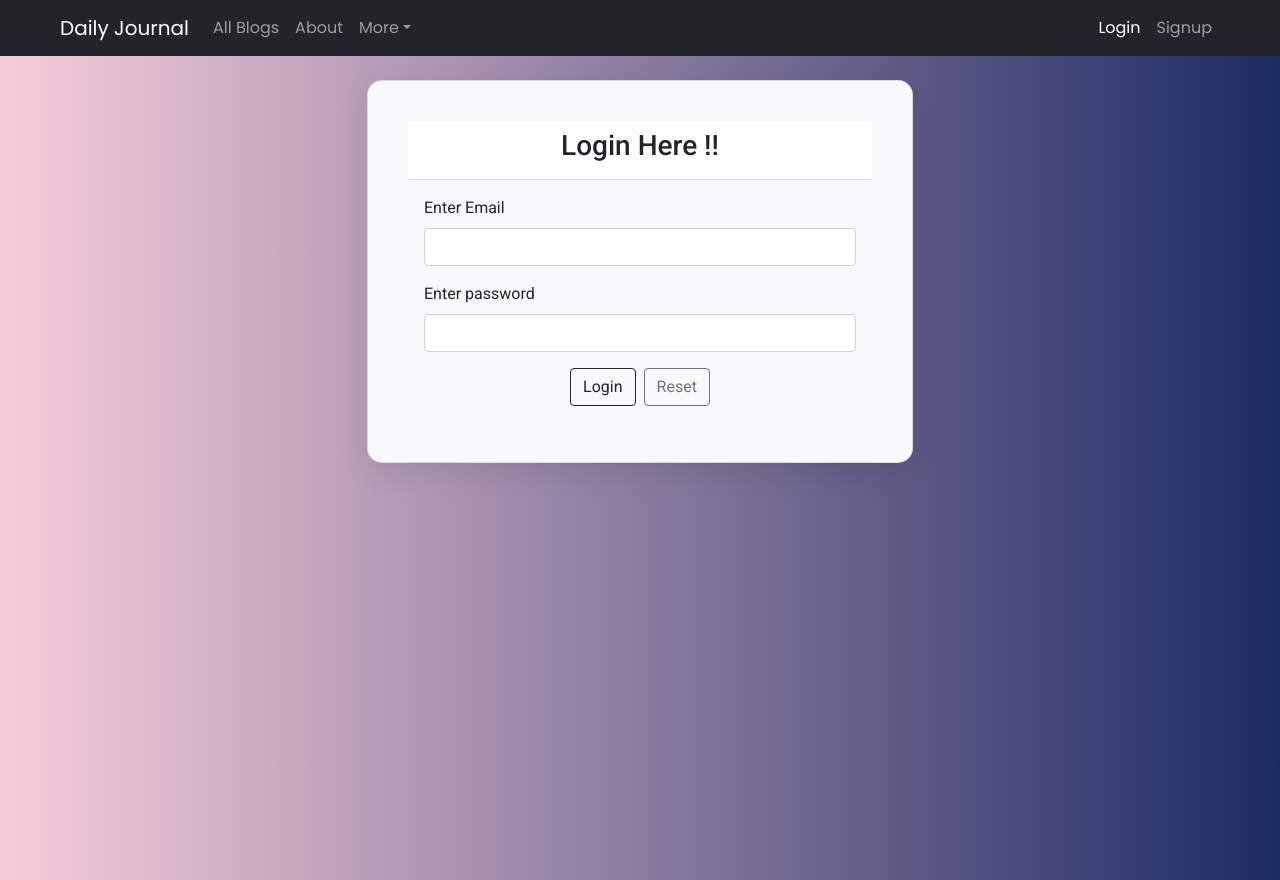
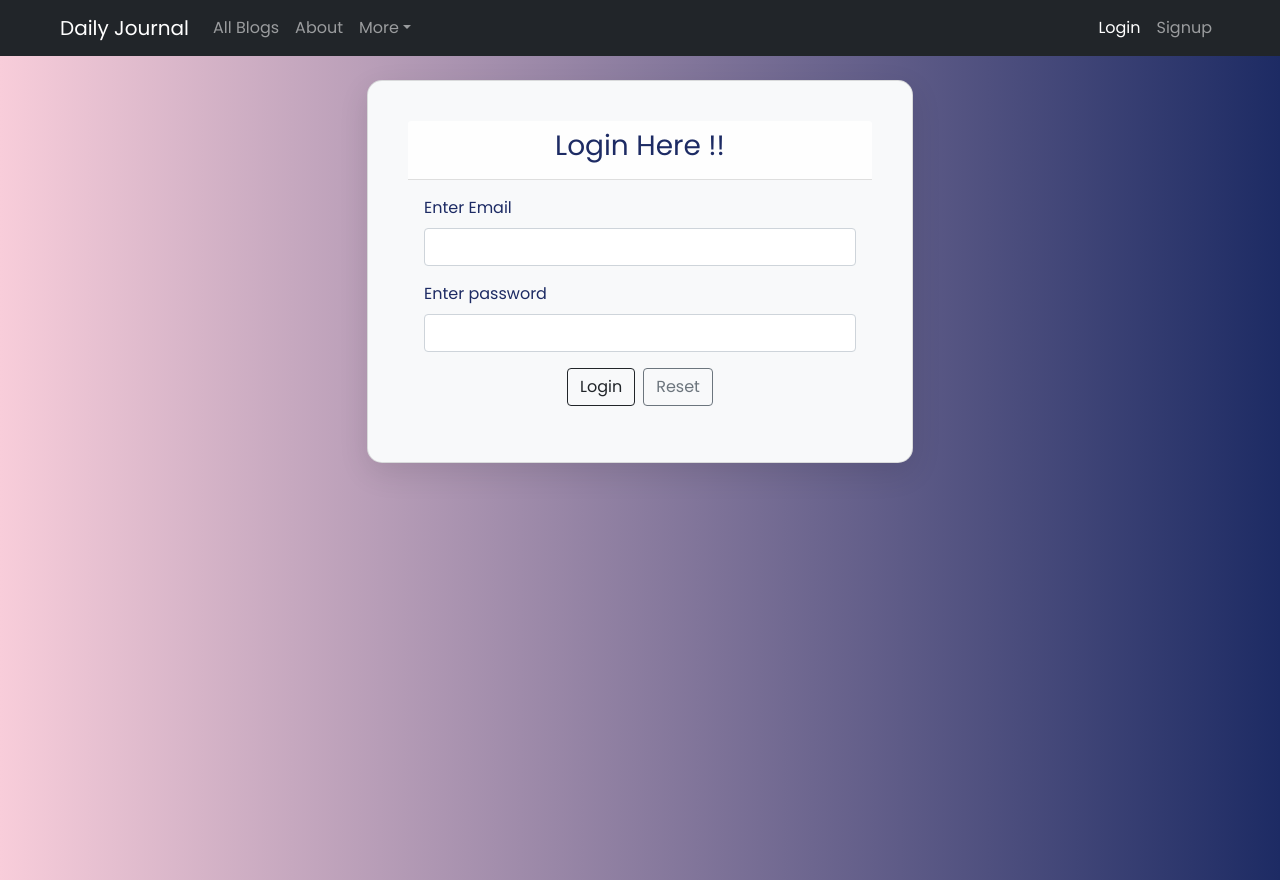
Before and after one commit to AbhaySharma-3014/DailyJournal2.0_FE, a React (Create React App) app: page /login in a window 1280 px wide. Built offline with nearby package versions, Linux system fonts and the light colour scheme.

Commit message:
Update Login.js

```diff
--- a/src/pages/Login.js
+++ b/src/pages/Login.js
@@ -93,7 +93,7 @@ const Login = () => {
 
   return (
     <Base >
-      <Container style={{ height: '100vh'}}>
+      <Container style={{ color: '#1d2b64', fontFamily: 'Poppins, sans-serif' ,height: '100vh'}}>
         <Row className="mt-4">
           <Col
             sm={{
```
